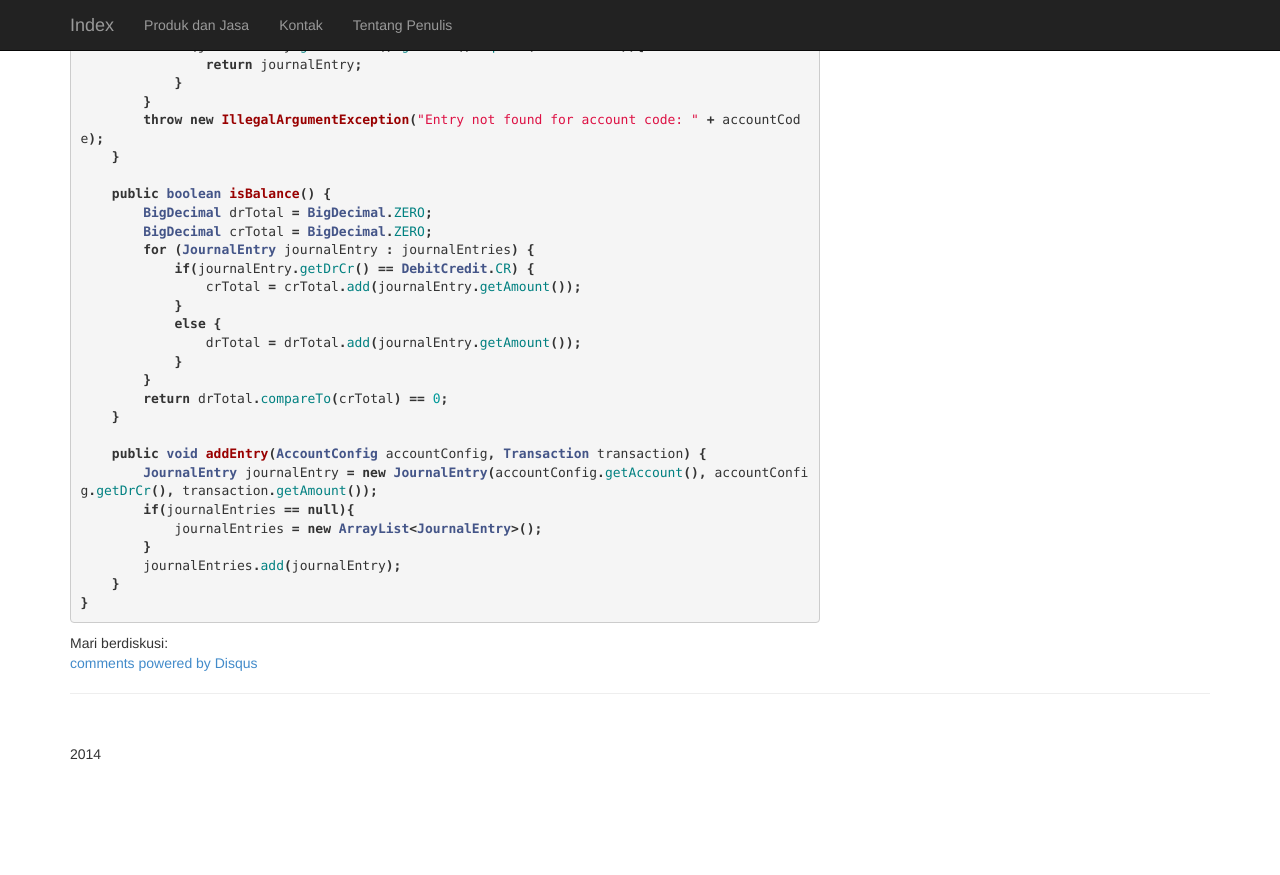
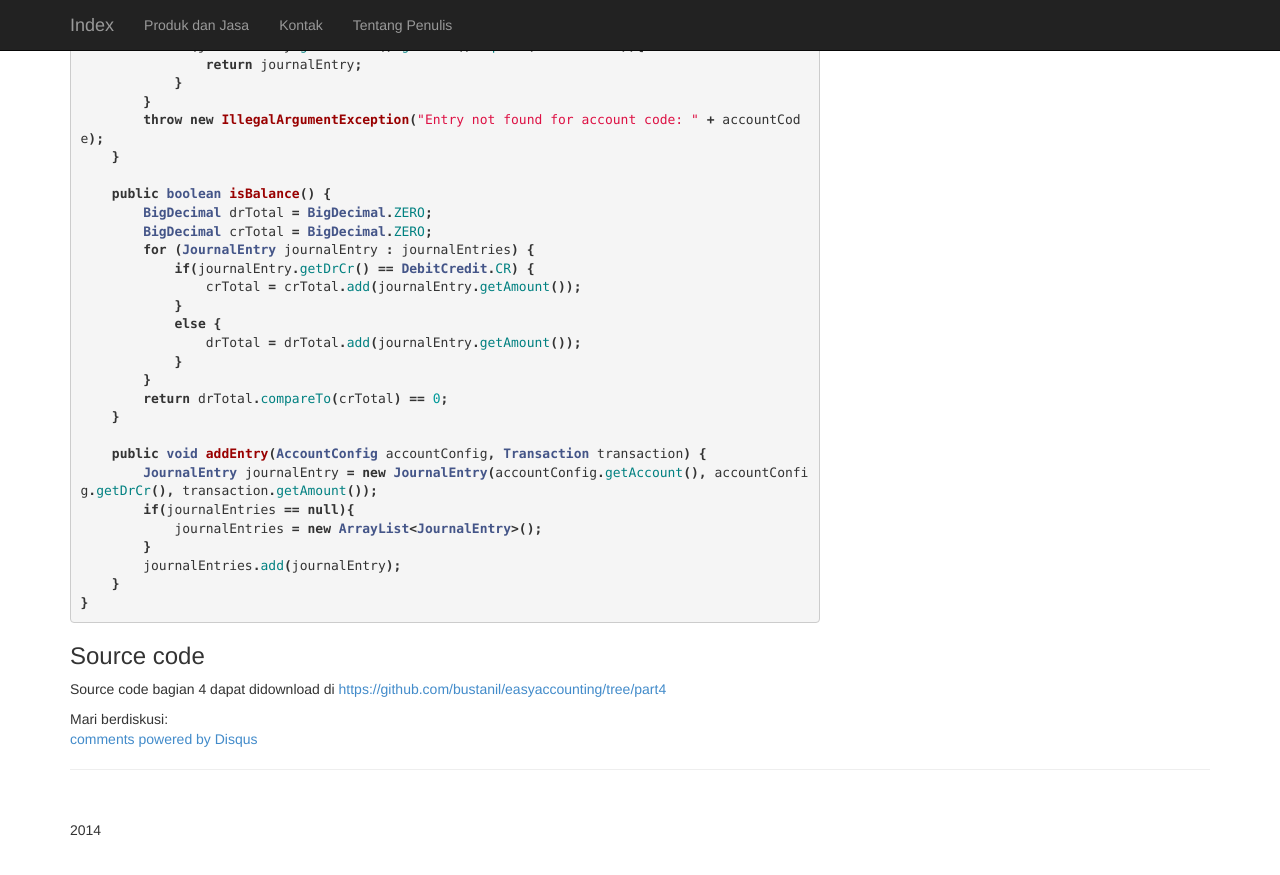
Before and after one commit to bustanil/bustanil.github.io, a Jekyll site: the page built from _posts/2014-06-17-membuat-aplikasi-akuntansi-dengan-java-business-logic.md, in a window 1280 px wide and 900 px high, scrolled down 2426 px. Shown: the top 875 px of the window. Built offline with Jekyll 4.4.1, drawn with Linux system fonts in a browser that asks for light colours; comment, search, counter and statistics services are not loaded; before the commit the page ends 3250 px from its top, so only the background shows below that.

Commit message:
added source code link

```diff
--- a/_posts/2014-06-17-membuat-aplikasi-akuntansi-dengan-java-business-logic.md
+++ b/_posts/2014-06-17-membuat-aplikasi-akuntansi-dengan-java-business-logic.md
@@ -151,3 +151,8 @@ public class Journal {
 }
 
 {% endhighlight %}
+
+
+### Source code
+
+Source code bagian 4 dapat didownload di [https://github.com/bustanil/easyaccounting/tree/part4](https://github.com/bustanil/easyaccounting/tree/part4)
```
